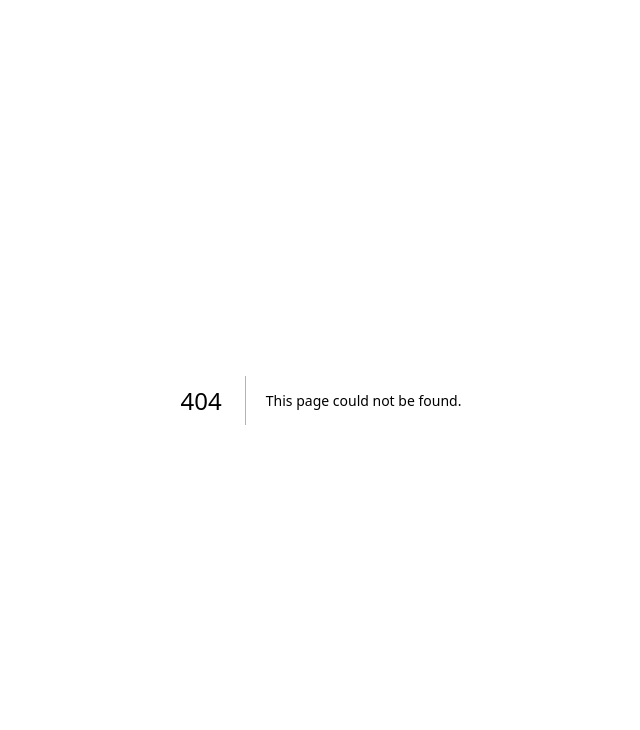
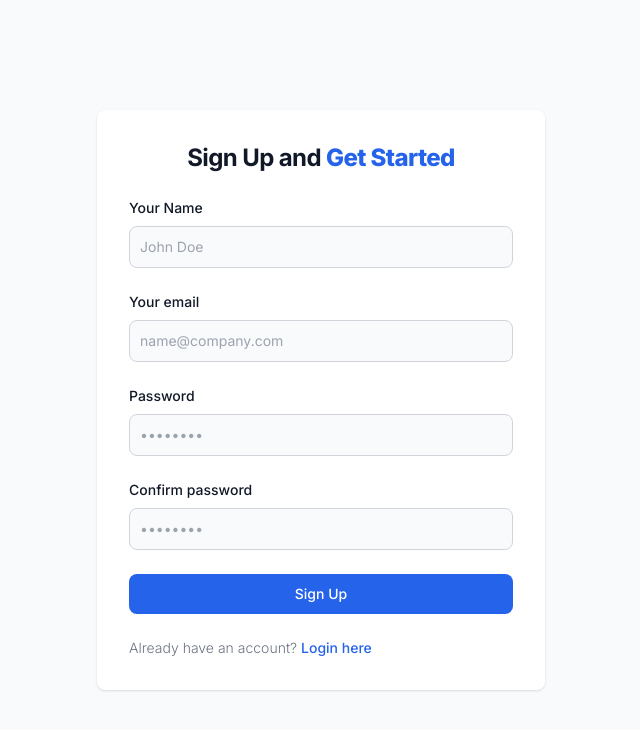
Before and after one commit to Mohammad-Ali-Rauf/pure-think_ai, a Next.js app: page /sign-up in a window 1280 px wide. Before the commit this address had no page. Shown: the top 730 px of the page, without its empty margins (319-959 px from the left). Built offline with nearby package versions, Linux system fonts and the light colour scheme.

Commit message:
completed sign up and sign in page ui

```diff
--- /dev/null
+++ b/app/(auth)/(routes)/sign-in/page.tsx
@@ -0,0 +1,69 @@
+import React from 'react'
+import Link from 'next/link'
+
+const SigninPage = () => {
+	return (
+		<section className='bg-gray-50 dark:bg-gray-900'>
+			<div className='flex flex-col items-center justify-center px-6 py-8 mx-auto md:h-screen lg:py-0'>
+				<div className='w-full bg-white rounded-lg shadow dark:border md:mt-0 sm:max-w-md xl:p-0 dark:bg-gray-800 dark:border-gray-700'>
+					<div className='p-6 space-y-4 md:space-y-6 sm:p-8'>
+						<h1 className='text-xl font-bold leading-tight text-center tracking-tight text-gray-900 md:text-2xl dark:text-white'>
+							Welcome <span className='font-extrabold text-blue-600'>Back</span>
+						</h1>
+						<form className='space-y-4 md:space-y-6' action='#'>
+							<div>
+								<label
+									htmlFor='email'
+									className='block mb-2 text-sm font-medium text-gray-900 dark:text-white'
+								>
+									Your email
+								</label>
+								<input
+									type='email'
+									name='email'
+									id='email'
+									className='bg-gray-50 border border-gray-300 text-gray-900 sm:text-sm rounded-lg focus:ring-blue-500 focus:border-blue-500 block w-full p-2.5 dark:bg-gray-700 dark:border-gray-600 dark:placeholder-gray-400 dark:text-white dark:focus:ring-blue-500 dark:focus:border-blue-500'
+									placeholder='name@company.com'
+									required
+								/>
+							</div>
+							<div>
+								<label
+									htmlFor='password'
+									className='block mb-2 text-sm font-medium text-gray-900 dark:text-white'
+								>
+									Password
+								</label>
+								<input
+									type='password'
+									name='password'
+									id='password'
+									placeholder='••••••••'
+									className='bg-gray-50 border border-gray-300 text-gray-900 sm:text-sm rounded-lg focus:ring-blue-500 focus:border-blue-500 block w-full p-2.5 dark:bg-gray-700 dark:border-gray-600 dark:placeholder-gray-400 dark:text-white dark:focus:ring-blue-500 dark:focus:border-blue-500'
+									required
+								/>
+							</div>
+							<button
+								type='submit'
+								className='w-full text-white bg-blue-600 hover:bg-blue-700 focus:ring-4 focus:outline-none focus:ring-blue-300 font-medium rounded-lg text-sm px-5 py-2.5 text-center dark:bg-blue-600 dark:hover:bg-blue-700 dark:focus:ring-blue-800'
+							>
+								Sign In
+							</button>
+							<p className='text-sm font-light text-gray-500 dark:text-gray-400'>
+								Don&apos;t have an account yet?{' '}
+								<Link
+									href='/sign-up'
+									className='font-medium text-blue-600 hover:underline dark:text-blue-500'
+								>
+									Create one
+								</Link>
+							</p>
+						</form>
+					</div>
+				</div>
+			</div>
+		</section>
+	)
+}
+
+export default SigninPage
--- /dev/null
+++ b/app/(auth)/(routes)/sign-up/page.tsx
@@ -0,0 +1,101 @@
+import React from 'react'
+import Link from 'next/link'
+
+const SignupPage = () => {
+	return (
+		<section className='bg-gray-50 dark:bg-gray-900'>
+			<div className='flex flex-col items-center justify-center px-6 py-8 mx-auto md:h-screen lg:py-0'>
+				<div className='w-full bg-white rounded-lg shadow dark:border md:mt-0 sm:max-w-md xl:p-0 dark:bg-gray-800 dark:border-gray-700'>
+					<div className='p-6 space-y-4 md:space-y-6 sm:p-8'>
+						<h1 className='text-xl font-bold leading-tight text-center tracking-tight text-gray-900 md:text-2xl dark:text-white'>
+							Sign Up and <span className='font-extrabold text-blue-600'>Get Started</span>
+						</h1>
+						<form className='space-y-4 md:space-y-6' action='#'>
+							<div>
+								<label
+									htmlFor='name'
+									className='block mb-2 text-sm font-medium text-gray-900 dark:text-white'
+								>
+									Your Name
+								</label>
+								<input
+									type='text'
+									name='name'
+									id='name'
+									className='bg-gray-50 border border-gray-300 text-gray-900 sm:text-sm rounded-lg focus:ring-blue-500 focus:border-blue-500 block w-full p-2.5 dark:bg-gray-700 dark:border-gray-600 dark:placeholder-gray-400 dark:text-white dark:focus:ring-blue-500 dark:focus:border-blue-500'
+									placeholder='John Doe'
+									required
+								/>
+							</div>
+							<div>
+								<label
+									htmlFor='email'
+									className='block mb-2 text-sm font-medium text-gray-900 dark:text-white'
+								>
+									Your email
+								</label>
+								<input
+									type='email'
+									name='email'
+									id='email'
+									className='bg-gray-50 border border-gray-300 text-gray-900 sm:text-sm rounded-lg focus:ring-blue-500 focus:border-blue-500 block w-full p-2.5 dark:bg-gray-700 dark:border-gray-600 dark:placeholder-gray-400 dark:text-white dark:focus:ring-blue-500 dark:focus:border-blue-500'
+									placeholder='name@company.com'
+									required
+								/>
+							</div>
+							<div>
+								<label
+									htmlFor='password'
+									className='block mb-2 text-sm font-medium text-gray-900 dark:text-white'
+								>
+									Password
+								</label>
+								<input
+									type='password'
+									name='password'
+									id='password'
+									placeholder='••••••••'
+									className='bg-gray-50 border border-gray-300 text-gray-900 sm:text-sm rounded-lg focus:ring-blue-500 focus:border-blue-500 block w-full p-2.5 dark:bg-gray-700 dark:border-gray-600 dark:placeholder-gray-400 dark:text-white dark:focus:ring-blue-500 dark:focus:border-blue-500'
+									required
+								/>
+							</div>
+							<div>
+								<label
+									htmlFor='confirm-password'
+									className='block mb-2 text-sm font-medium text-gray-900 dark:text-white'
+								>
+									Confirm password
+								</label>
+								<input
+									type='password'
+									name='confirm-password'
+									id='confirm-password'
+									placeholder='••••••••'
+									className='bg-gray-50 border border-gray-300 text-gray-900 sm:text-sm rounded-lg focus:ring-blue-500 focus:border-blue-500 block w-full p-2.5 dark:bg-gray-700 dark:border-gray-600 dark:placeholder-gray-400 dark:text-white dark:focus:ring-blue-500 dark:focus:border-blue-500'
+									required
+								/>
+							</div>
+							<button
+								type='submit'
+								className='w-full text-white bg-blue-600 hover:bg-blue-700 focus:ring-4 focus:outline-none focus:ring-blue-300 font-medium rounded-lg text-sm px-5 py-2.5 text-center dark:bg-blue-600 dark:hover:bg-blue-700 dark:focus:ring-blue-800'
+							>
+								Sign Up
+							</button>
+							<p className='text-sm font-light text-gray-500 dark:text-gray-400'>
+								Already have an account?{' '}
+								<Link
+									href='/sign-in'
+									className='font-medium text-blue-600 hover:underline dark:text-blue-500'
+								>
+									Login here
+								</Link>
+							</p>
+						</form>
+					</div>
+				</div>
+			</div>
+		</section>
+	)
+}
+
+export default SignupPage
--- a/package.json
+++ b/package.json
@@ -16,6 +16,7 @@
     "next": "14.0.4",
     "react": "^18",
     "react-dom": "^18",
+    "react-icons": "^4.12.0",
     "tailwind-merge": "^2.2.0",
     "tailwindcss-animate": "^1.0.7"
   },
@@ -23,6 +24,7 @@
     "@types/node": "^20",
     "@types/react": "^18",
     "@types/react-dom": "^18",
+    "@types/react-icons": "^3.0.0",
     "autoprefixer": "^10.0.1",
     "eslint": "^8",
     "eslint-config-next": "14.0.4",
```
Also changed, not shown: 1 other file (tests, documents, lock files or other folders).
